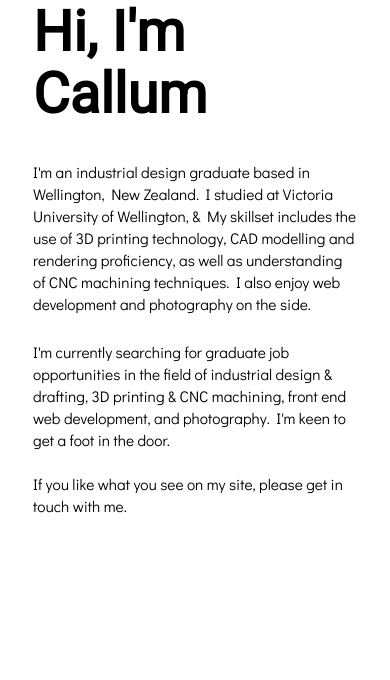
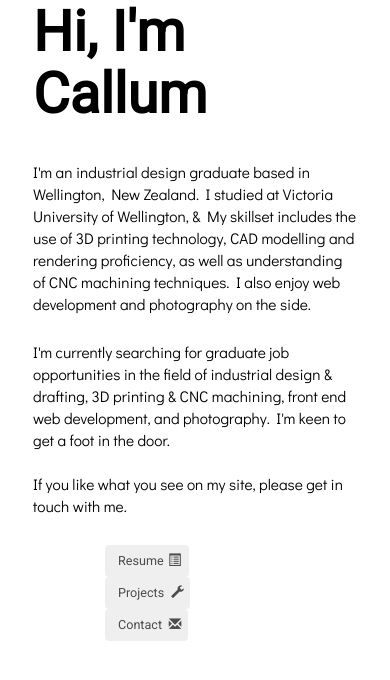
Before and after one commit to penmancall/website-concept-1, a PHP site: page / in a window 390 px wide. Shown: the part 77-757 px from the top of the page. Run offline with PHP 8.4, Linux system fonts and the light colour scheme; some libraries are stand-ins or nearby versions.

Commit message:
Add files via upload

```diff
--- a/stylesheet.css
+++ b/stylesheet.css
@@ -42,9 +42,10 @@
 /* mainpage */
 
 .mainpage{
+    background-color: cyan;
     margin-top: 5%;
     width: 40.2%;
-    height: auto;
+    height: 100%;
     background-color: transparent;
     margin-left: 1.8%;}
 
@@ -352,14 +353,23 @@ section{
         padding-left: 0%;
         padding-right: 0%;
         margin-left: auto;
-        margin-right: auto;
-    }}
+        margin-right: auto;}}
+
+
 @media screen and (max-width: 720px){
         .carousel-container{
-            display:none;
-    }
+            display:none;}
+
     #mobile{
-        display: none;
+        display: none;}
+    .glyphicon-nobtn{
+        visibility: visible !important;}
+
+    .mobilebtn{
+        width: 50% !important;
+        text-align: left;
+        float: left;
+        margin: 5%;
     }
     .mainpage{
         display: block;
@@ -384,13 +394,5 @@ section{
         font-size: 1.1em;
         margin-left:auto;
         margin-right:auto;}
-    .button-container{
-        display: none;
-        background-color: transparent;
-        width: 50%;
-        padding-left: 0%;
-        padding-right: 0%;
-        margin-left: auto;
-        margin-right: auto;}
 
 }
```
